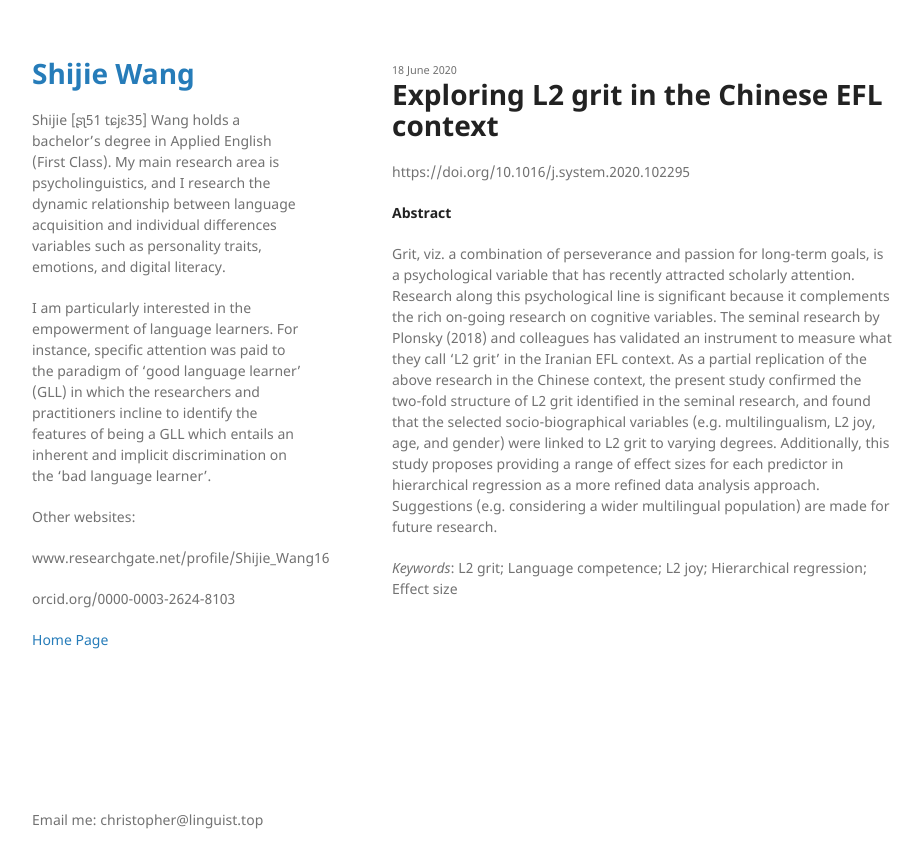
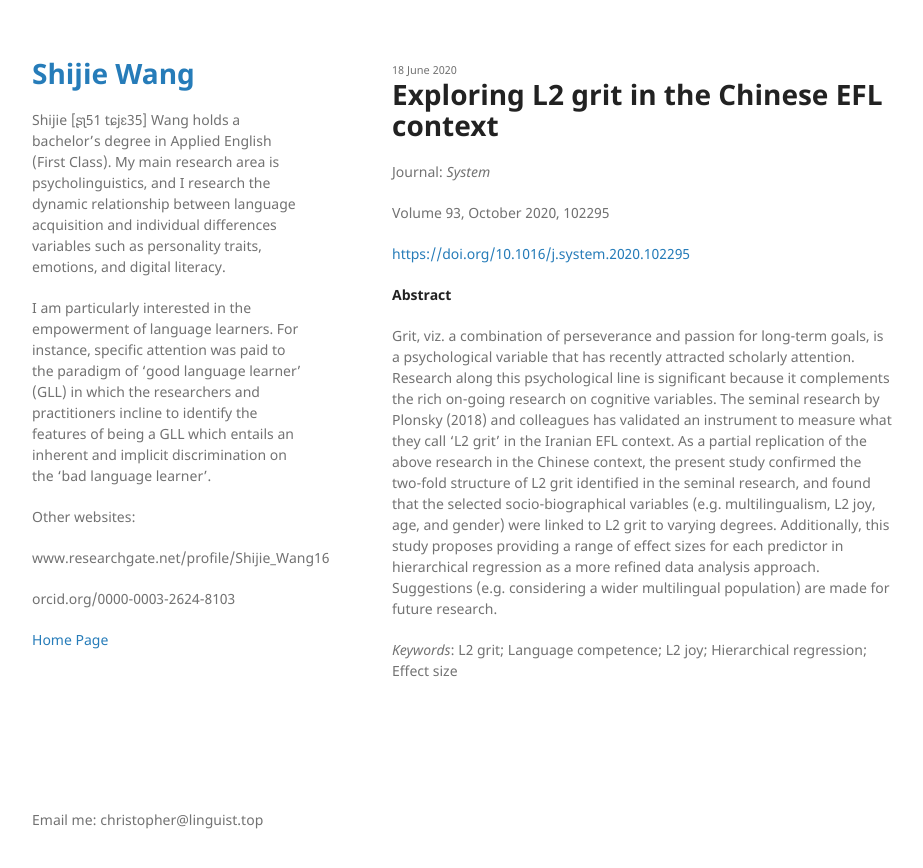
Before and after one commit to ChristopherTLAL/personal-blog, a Jekyll site: the page built from _posts/2020-06-18-Exploring L2 grit in the Chinese EFL context.md, in a window 1280 px wide. Shown: the top 868 px of the page, without its empty margins (178-1101 px from the left). Built offline with Jekyll 4.4.1, drawn with Linux system fonts in a browser that asks for light colours.

Commit message:
Update 2020-06-18-Exploring L2 grit in the Chinese EFL context.md

```diff
--- a/_posts/2020-06-18-Exploring L2 grit in the Chinese EFL context.md
+++ b/_posts/2020-06-18-Exploring L2 grit in the Chinese EFL context.md
@@ -2,8 +2,13 @@
 layout: post
 title: "Exploring L2 grit in the Chinese EFL context"
 date: 2020-06-18
+tag: article
 ---
-https://doi.org/10.1016/j.system.2020.102295
+Journal: *System*
+
+Volume 93, October 2020, 102295
+
+[https://doi.org/10.1016/j.system.2020.102295](https://doi.org/10.1016/j.system.2020.102295)
 
 **Abstract**
 
```
